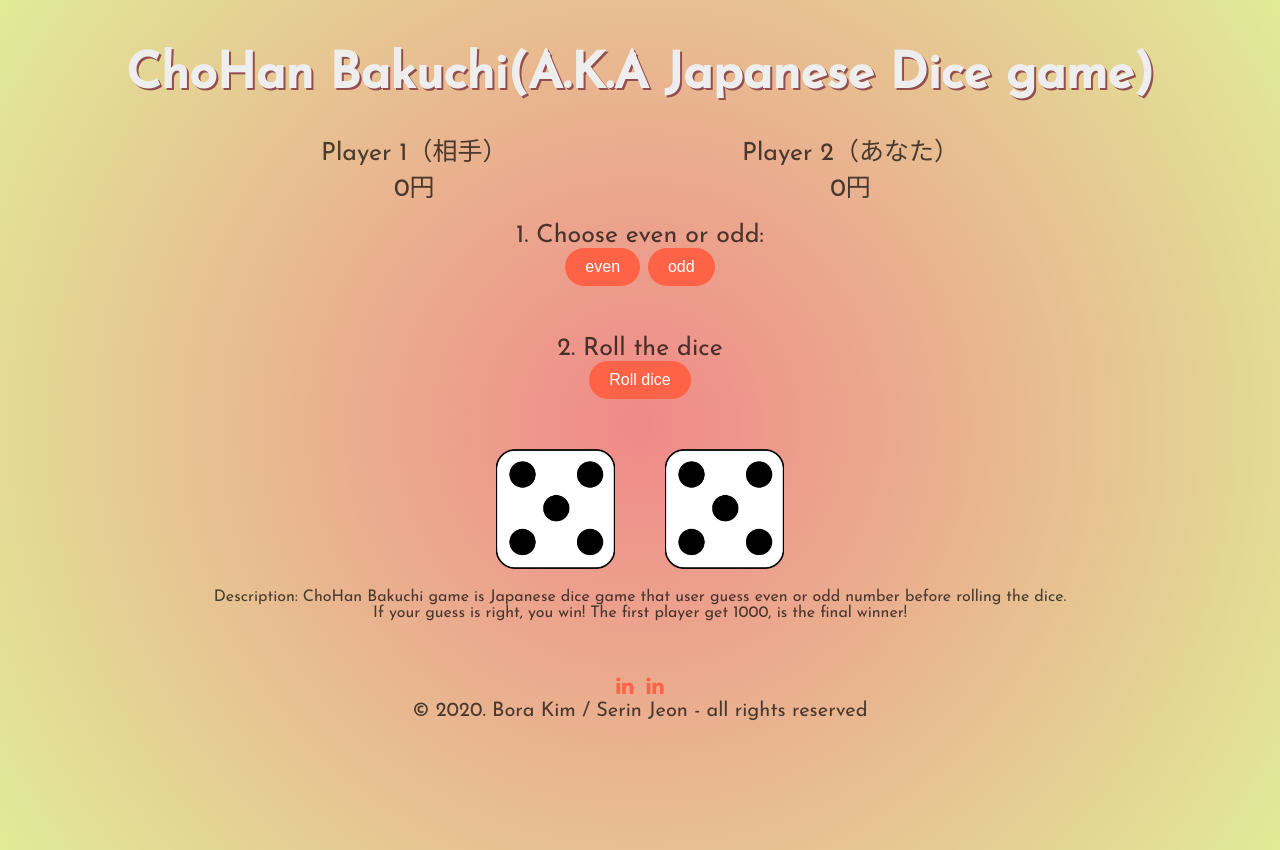
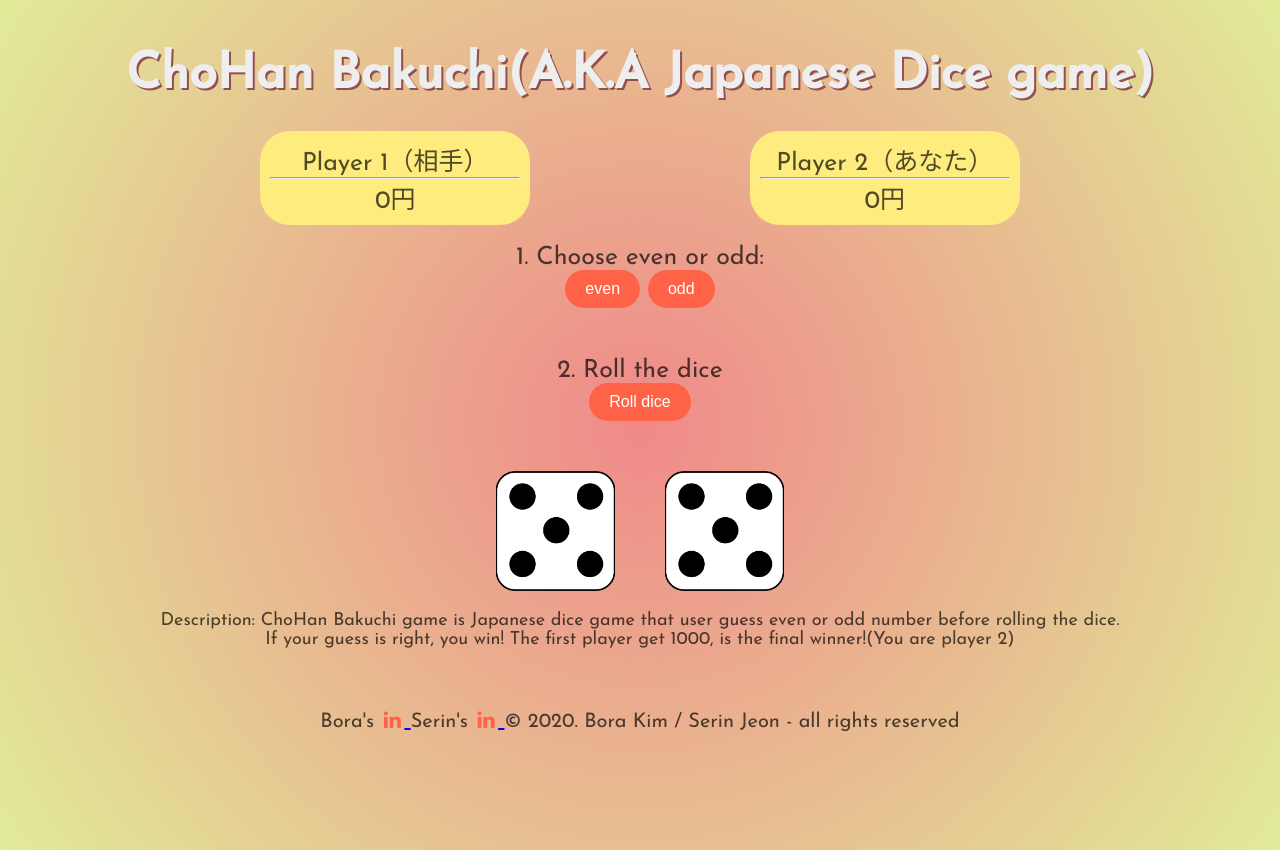
Before and after one commit to Kimovi/ChoHan_Bakuchi, a plain HTML site: page index.html in a window 1280 px wide. Drawn offline with Linux system fonts and the light colour scheme.

Commit message:
chagned background color and refactor the html file

```diff
--- a/index.html
+++ b/index.html
@@ -1,5 +1,9 @@
-<html>
+<!DOCTYPE html>
+<html lang="en">
     <head>
+        <meta charset="UTF-8">
+        <meta name="viewport" content="width=device-width, initial-scale=1.0">
+        <title>ChoHan Bakuchi</title>
         <link
         rel="stylesheet"
         href="https://cdnjs.cloudflare.com/ajax/libs/font-awesome/4.7.0/css/font-awesome.min.css"
@@ -11,27 +15,27 @@
         <header>
             <h1>ChoHan Bakuchi(A.K.A Japanese Dice game)</h1>
         </header>
-        <div class="wrapper clearfix">
+        <main class="wrapper clearfix">
             <div class="flex">
                     <div class="player-0-panel active">
                     <div class="player-name" id="name-0">Player 1（相手）</div>
+                    <hr>
                     <div class="player-score" id="score-0">0<span>円</span></div>
                     </div>
 
                     <div class="player-1-panel">
                     <div class="player-name" id="name-1">Player 2（あなた）</div>
+                    <hr>
                     <div class="player-score" id="score-1">0<span>円</span></div>
                     </div>
             </div>
-
-
             <div class='btn'>
-            <label for="evenorodd">1. Choose even or odd:</label>
+                <p for="evenorodd">1. Choose even or odd:</p>
                      <div class = "option">
                         <button class="even" id="even2">even</button>
                          <button class="odd" id="odd1">odd</button>
                     </div>
-            2. Roll the dice <br>
+                <p>2. Roll the dice</p>
                 <button class="btn-roll"><i class="ion-ios-loop"></i>Roll dice</button>
             </div>
             <div class=flex1>
@@ -39,16 +43,20 @@
                 <img src="./dice5.png" alt="Dice" class="dice1">
             </div>
             <div class="description">
-                <p>Description: ChoHan Bakuchi game is Japanese dice game that user guess even or odd number before rolling the dice. <br>If your guess is right, you win! The first player get 1000, is the final winner!</p>
+                <p>Description: ChoHan Bakuchi game is Japanese dice game that user guess even or odd number before rolling the dice. <br>If your guess is right, you win! The first player get 1000, is the final winner!(You are player 2)</p>
             </div>
-        </div>
+        </main>
         <footer class="footer">
-              <a aria-label="Bora Linkedin" href="https://www.linkedin.com/in/bora-kim-364715180/" target="_blank" class="btn contact-details"
-                ><i class="fa fa-linkedin"></i
-              ></a>
-              <a aria-label="Serin Linkedin"href="https://www.linkedin.com/in/serin-jeon/" target="_blank" class="btn contact-details"
-                ><i class="fa fa-linkedin"></i
-              ></a>
+           <p>Bora's
+               <a aria-label="Bora Linkedin" href="https://www.linkedin.com/in/bora-kim-364715180/" target="_blank" class="btn contact-details">
+                    <i class="fa fa-linkedin"></i>
+                </a>
+            </p>
+            <p>Serin's
+                <a aria-label="Serin Linkedin"href="https://www.linkedin.com/in/serin-jeon/" target="_blank" class="btn contact-details">
+                    <i class="fa fa-linkedin"></i>
+                </a>
+            </p>
             <p>© 2020. Bora Kim / Serin Jeon - all rights reserved</p>
         </footer>
         <script src="app.js"></script>
--- a/style.css
+++ b/style.css
@@ -79,14 +79,14 @@ button:hover {
 }
 
 .description {
-  font-size: 16px;
+  font-size: 18px;
   margin-top: 10px;
   padding: 10px;
 }
 
 footer {
   font-size: 20px;
-  margin: 10px;
+  padding: 10px;
 }
 
 .fa {
@@ -100,3 +100,21 @@ footer {
 .fa:hover {
   color: #ffd47e;
 }
+
+.player-1-panel {
+  background-color: #ffec7e;
+  border-radius: 30px;
+  width: 250px;
+  padding: 10px;
+}
+
+.player-0-panel {
+  background-color: #ffec7e;
+  border-radius: 30px;
+  width: 250px;
+  padding: 10px;
+}
+
+.footer p {
+  display: inline;
+}
```
Lines whose indentation alone changed are shown as unchanged.
